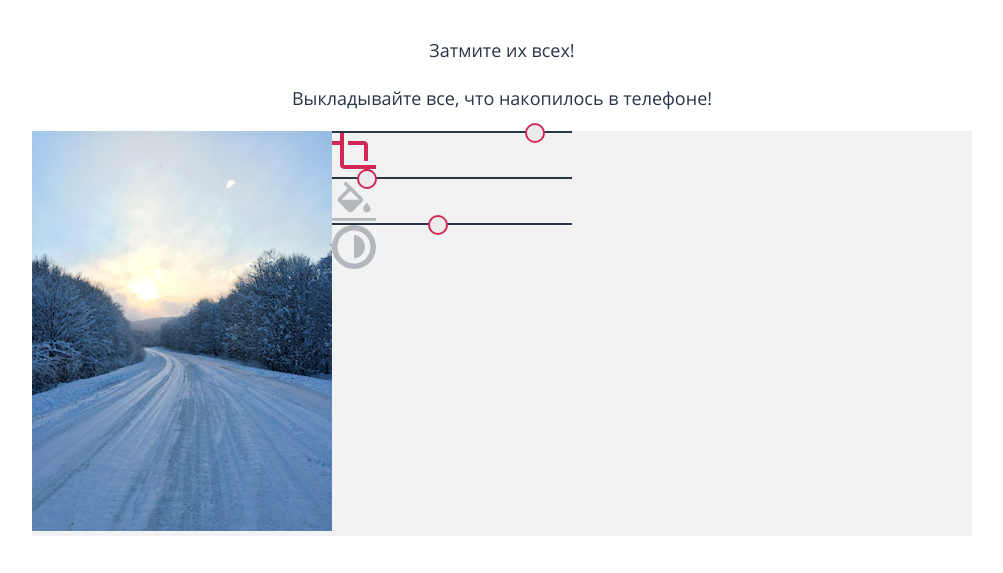
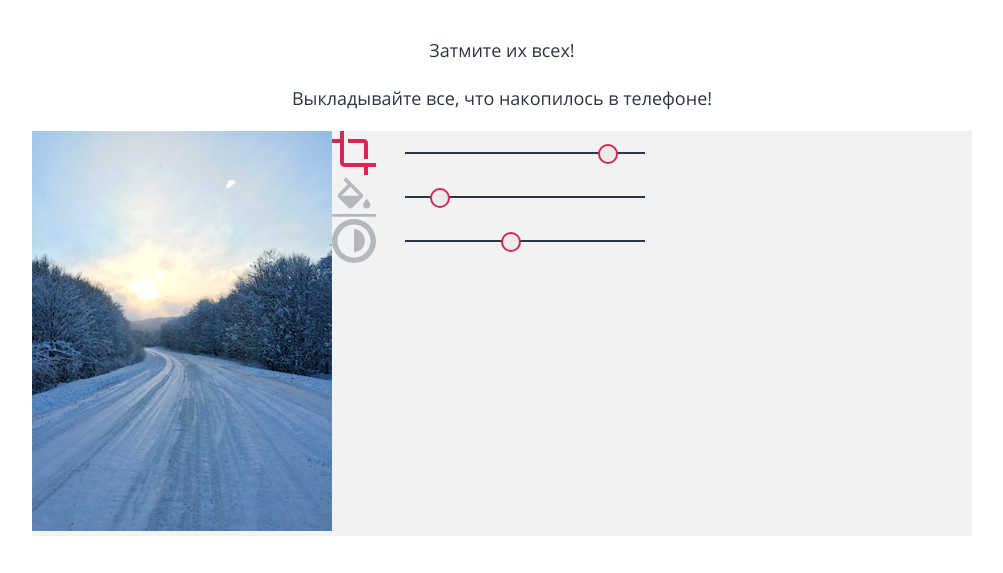
Before and after one commit to manyxinaanna1/pink, a website: page source/catalog.html in a window 1280 px wide. Shown: the part 2392-2965 px from the top of the page, without its empty margins (138-1141 px from the left). Drawn offline with Linux system fonts and the light colour scheme.

Commit message:
flex pseudo

```diff
--- a/source/sass/blocks/filter.scss
+++ b/source/sass/blocks/filter.scss
@@ -11,7 +11,13 @@
   list-style-type: none;
 }
 
-.filter__item::after {
+.filter__item {
+  display: flex;
+  gap: 29px;
+  align-items: center;
+}
+
+.filter__item::before {
   content: "";
   display: block;
   width: 22px;
@@ -25,15 +31,15 @@
     }
 }
 
-.filter__item--crop::after {
+.filter__item--crop::before {
   background-image: url("../img/catalog/crop.svg");
 }
 
-.filter__item--fill::after {
+.filter__item--fill::before {
   background-image: url("../img/catalog/fill.svg");
 }
 
-.filter__item--contrast::after {
+.filter__item--contrast::before {
   background-image: url("../img/catalog/contrast.svg");
 }
 
```
Also changed, not shown: source/css/style.css, 1 other file.
